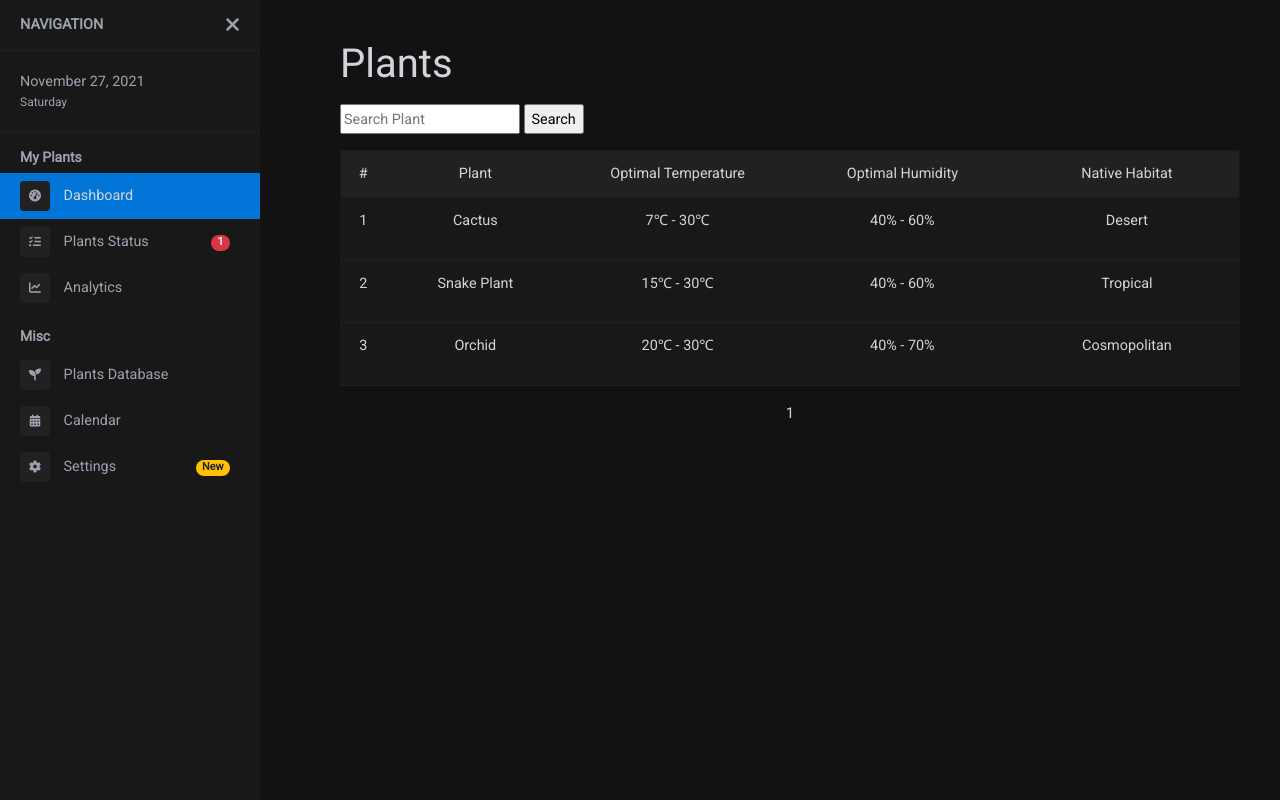
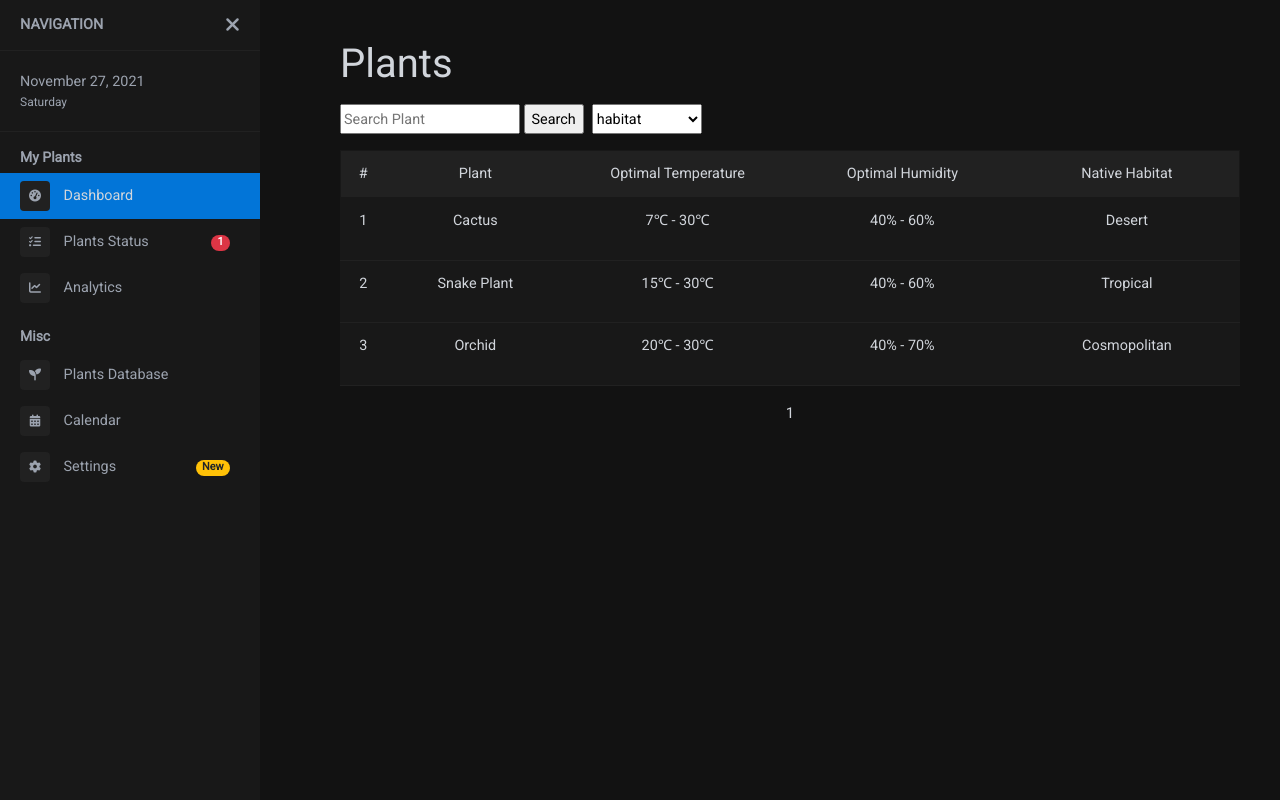
Before and after one commit to quicksilversel/cactus, a PHP site: page /dashboard/plantData.php in a window 1280 px wide. Run offline with PHP 8.4, Linux system fonts and the light colour scheme; data comes from the database, SQL or seed files in the repository; a stand-in replaces the project's code that opens the database connection; some libraries are stand-ins or nearby versions.

Commit message:
add dropdown menu for filtering data

```diff
--- a/includes/plantData_function.php
+++ b/includes/plantData_function.php
@@ -118,4 +118,37 @@ function searchPlantData(){
 	}
 }
 
+// filter plants by selected option
+function filterPlants($column, $target) {
+	// get the number of plants first
+
+	global $conn, $page, $number_of_result, $number_of_page, $results_per_page;
+	$sql = "SELECT * FROM plantData WHERE ".$column." LIKE '{$target}'";
+	$result = mysqli_query($conn, $sql);
+	$number_of_result = mysqli_num_rows($result);
+
+	// limiting plant number per page
+	$results_per_page = 60;
+
+	$number_of_page = ceil ($number_of_result / $results_per_page);
+
+	if (!isset ($_GET['page']) ) {
+        $page = 1;
+    } else {
+        $page = $_GET['page'];
+    }
+
+	$page_first_result = ($page-1) * $results_per_page;
+
+	$sql = "SELECT * FROM plantData WHERE ".$column." LIKE '{$target}' LIMIT " . $page_first_result . ',' . $results_per_page;
+    $result = mysqli_query($conn, $sql);
+	$plants = mysqli_fetch_all($result, MYSQLI_ASSOC);
+
+	$final_plants = array();
+	foreach ($plants as $plant) {
+		array_push($final_plants, $plant);
+	}
+	return $final_plants;
+}
+
 ?>
--- a/plantData.php
+++ b/plantData.php
@@ -9,6 +9,9 @@
     }
     else if (isset($_GET['search'])){
         $plants = searchPlantData();
+    }
+    else if (isset($_GET['habitat'])){
+        $plants = filterPlants('habitat', $_GET['habitat']);
     }
     else{
         $plants = sortPlantData('id', 'ASC');
@@ -34,11 +37,31 @@
                     <h1 class="fs-3">Plants</h1>
                     <p></p>
 				</div>
-                <!-- search bar -->
-                <form method="get" action="plantData.php">
-                    <input type="text" name="search" required placeholder="Search Plant" style="height:30px;"/>
-                    <input type="submit" value="Search" style="cursor: pointer; height:30px;"/>
-                </form>
+                <div class="itemFilters" style="display: flex;">
+                    <!-- search bar -->
+                    <form method="get" action="plantData.php">
+                        <input type="text" name="search" required placeholder="Search Plant" style="height:30px;"/>
+                        <input type="submit" value="Search" style="cursor: pointer; height:30px;"/>
+                    </form>
+                    <!-- dropdown menu for habitat -->
+                    <form method="get" action="plantData.php" class="ml-2">
+                        <select name="habitat" onchange="this.form.submit()" style="height:30px;">
+                            <option value="" selected disabled>
+                                <?php
+                                    if (isset($_GET['habitat'])) {
+                                        echo $_GET['habitat'];
+                                    }
+                                    else {
+                                        echo 'habitat';
+                                    }
+                                ?>
+                            </option>
+                            <option value="tropical">tropical</option>
+                            <option value="desert">desert</option>
+                            <option value="cosmopolitan">cosmopolitan</option>
+                        </select>
+                    </form>
+                </div>
                 <!-- if result is empty -->
                 <?php if($plants == false): ?>
                     <p class="mt-5 text-center">No Results</p>
@@ -102,8 +125,8 @@
                             if (isset($_GET['search'])){
                                 echo '<a href = "plantData.php?search=' . $_GET['search'] . '">First</a>';
                             }
-                            else if(isset($_GET['category'])){
-                                echo '<a href = "plantData.php?category=' . $_GET['category'] . '">First</a>';
+                            else if(isset($_GET['habitat'])){
+                                echo '<a href = "plantData.php?habitat=' . $_GET['habitat'] . '">First</a>';
                             }
                             else{
                                 echo '<a href = "plantData.php"> First </a>';
@@ -116,8 +139,8 @@
                                 if (isset($_GET['search'])){
                                     echo '<a href = "plantData.php?search=' . $_GET['search'] . '&page=' . $page . '">' . $page . ' </a>';
                                 }
-                                else if(isset($_GET['category'])){
-                                    echo '<a href = "plantData.php?category=' . $_GET['category'] . '&page=' . $page . '">' . $page . ' </a>';
+                                else if(isset($_GET['habitat'])){
+                                    echo '<a href = "plantData.php?habitat=' . $_GET['habitat'] . '&page=' . $page . '">' . $page . ' </a>';
                                 }
                                 else{
                                     echo '<a href = "plantData.php?page=' . $page . '">' . $page . ' </a>';
@@ -134,8 +157,8 @@
                                 if (isset($_GET['search'])){
                                     echo '<a href = "plantData.php?search=' . $_GET['search'] . '&page=' . $page . '">' . $page . ' </a>';
                                 }
-                                else if(isset($_GET['category'])){
-                                    echo '<a href = "plantData.php?category=' . $_GET['category'] . '&page=' . $page . '">' . $page . ' </a>';
+                                else if(isset($_GET['habitat'])){
+                                    echo '<a href = "plantData.php?habitat=' . $_GET['habitat'] . '&page=' . $page . '">' . $page . ' </a>';
                                 }
                                 else{
                                     echo '<a href = "plantData.php?page=' . $page . '">' . $page . ' </a>';
@@ -151,8 +174,8 @@
                             if (isset($_GET['search'])){
                                 echo '<a href = "plantData.php?search=' . $_GET['search'] . '&page=' . $number_of_page . '">' . $number_of_page. '</a>';
                             }
-                            else if(isset($_GET['category'])){
-                                echo '<a href = "plantData.php?category=' . $_GET['category'] . '&page=' . $number_of_page . '">' . $number_of_page. '</a>';
+                            else if(isset($_GET['habitat'])){
+                                echo '<a href = "plantData.php?habitat=' . $_GET['habitat'] . '&page=' . $number_of_page . '">' . $number_of_page. '</a>';
                             }
                             else{
                                 echo '<a href = "plantData.php?page=' . $number_of_page . '">' . $number_of_page. '</a>';
```
